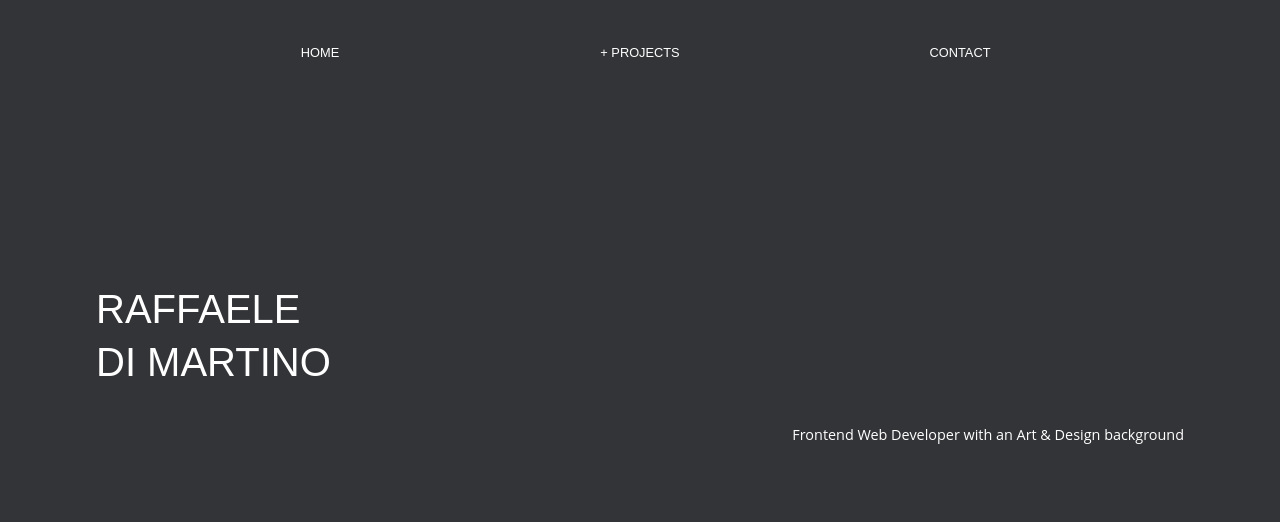
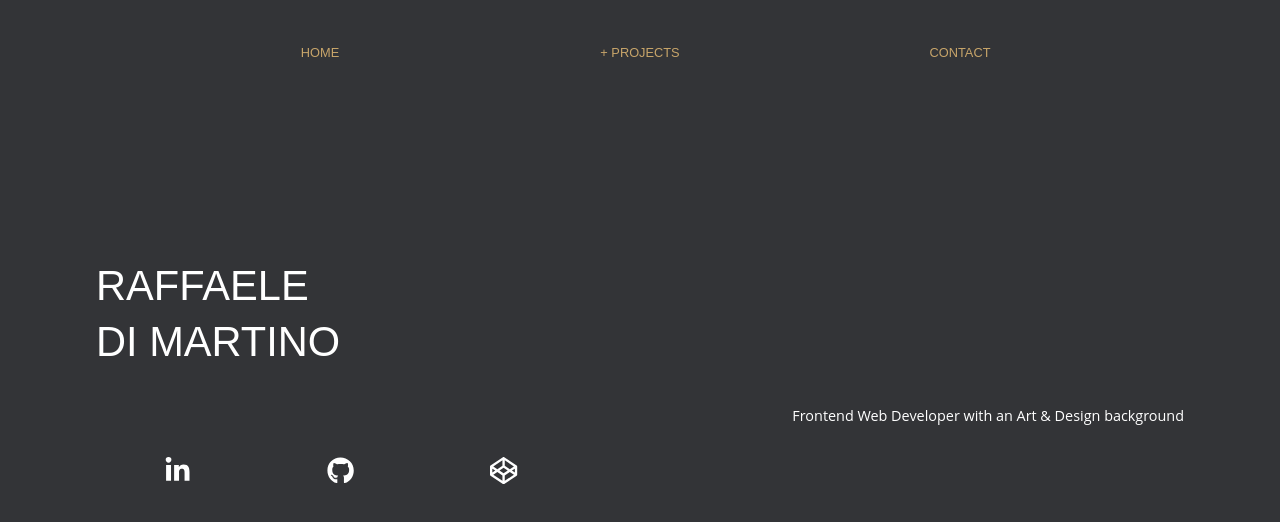
Before and after one commit to RafDiMartino/React-Portfolio, a React (Create React App) app: page / in a window 1280 px wide. Shown: the top 522 px of the page. Built offline with nearby package versions, Linux system fonts and the light colour scheme.

Commit message:
layout tests

```diff
--- a/package.json
+++ b/package.json
@@ -9,6 +9,7 @@
     "@testing-library/user-event": "^12.8.3",
     "react": "^17.0.2",
     "react-dom": "^17.0.2",
+    "react-icons": "^4.2.0",
     "react-scripts": "4.0.3",
     "web-vitals": "^1.1.2"
   },
@@ -17,7 +18,7 @@
     "build": "react-scripts build",
     "test": "react-scripts test",
     "eject": "react-scripts eject",
-    "predeploy":"npm run build",
+    "predeploy": "npm run build",
     "deploy": "gh-pages -d build"
   },
   "eslintConfig": {
--- a/src/components/HeroSection.js
+++ b/src/components/HeroSection.js
@@ -1,3 +1,5 @@
+import { FaLinkedinIn, FaGithub, FaCodepen } from "react-icons/fa";
+
 
 function HeroSection() {
     return (
@@ -6,7 +8,14 @@ function HeroSection() {
                 <p className="name">RAFFAELE</p>
                 <p className="surname">DI MARTINO</p>
             </div>
-            <p className="about">Frontend Web Developer with an Art & Design background </p>
+            <div className="aboutWrapper">
+                <p className="about">Frontend Web Developer with an Art & Design background </p>
+            </div>
+            <div className="socialWrapper">
+                <FaLinkedinIn className="social"/>
+                <FaGithub className="social"/>
+                <FaCodepen className="social"/>
+            </div>
         </div>
     )
 }
--- a/src/index.css
+++ b/src/index.css
@@ -33,6 +33,7 @@ nav p {
   font-size: .8rem;
   color: rgb(200,165,106);
   color: #FFFFFF;
+  color: rgb(200,165,106);
 }
 
 .heroSection {
@@ -45,7 +46,7 @@ nav p {
 }
 
 .fullName {
-  font-size: 2.5rem;
+  font-size: 2.6rem;
   width: 85%;
 }
 
@@ -55,13 +56,27 @@ nav p {
 
 }
 
+.aboutWrapper {
+  width: 85%;
+}
+
 .about {
   font-family: 'Open Sans', sans-serif;
   font-size: 0.9rem;
   text-align: right;
+  margin: 2rem 0 0;
+}
+
+.socialWrapper {
+  display: flex;
   width: 85%;
   margin-top: 2rem;
 }
 
+.social {
+  font-size: 1.7rem;
+  flex-basis: 15%;
+}
+
 /*font-family: 'Josefin Sans', sans-serif;
   font-family: 'Open Sans', sans-serif;*/
```
Also changed, not shown: src/components/Footer.js (added, +11 -0 lines), 1 other file (tests, documents, lock files or other folders).
